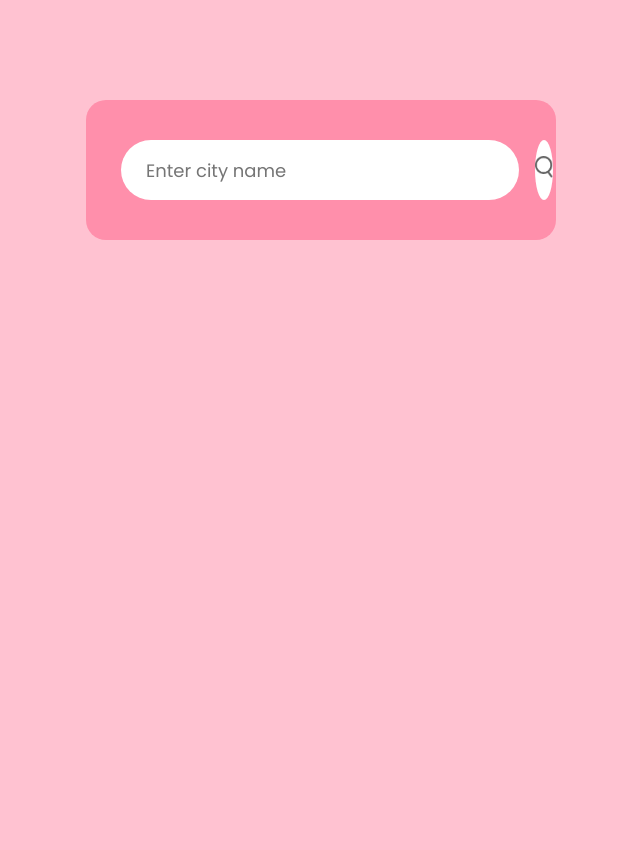
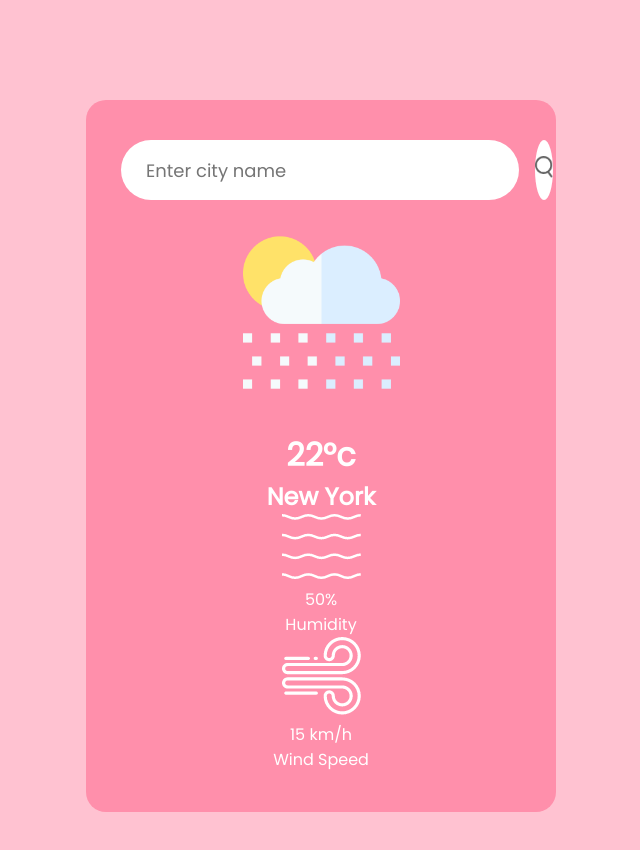
Before and after one commit to wilawanpond/weather-app, a plain HTML site: page index.html in a window 1280 px wide. Shown: the whole page, without its empty margins (319-959 px from the left). Before the commit the page ends 800 px from the top, so only its background shows below. Drawn offline with Linux system fonts and the light colour scheme.

Commit message:
Update index.html

```diff
--- a/index.html
+++ b/index.html
@@ -11,7 +11,28 @@
     <div class="container">
         <div class="search">
             <input type="text" placeholder="Enter city name" spellcheck="false">
-            <button><img src="assets/search.png" alt="search button"></button>
+            <button><img src="assets/search.png"></button>
+        </div>
+        <div class="weather">
+            <img src="assets/rain.png" class="weather-icon">
+            <h1 class="temp">22°c</h1>
+            <h2 class="city">New York</h2>
+            <div class="details">
+                <div class="col">
+                    <img src="assets/humidity.png">
+                    <div>
+                        <p class="humidity">50%</p>
+                        <p>Humidity</p>
+                    </div>
+                </div>
+                <div class="col">
+                    <img src="assets/wind.png">
+                    <div>
+                        <p class="wind">15 km/h</p>
+                        <p>Wind Speed</p>
+                    </div>
+                </div>
+            </div>
         </div>
     </div>
 </body>
```
